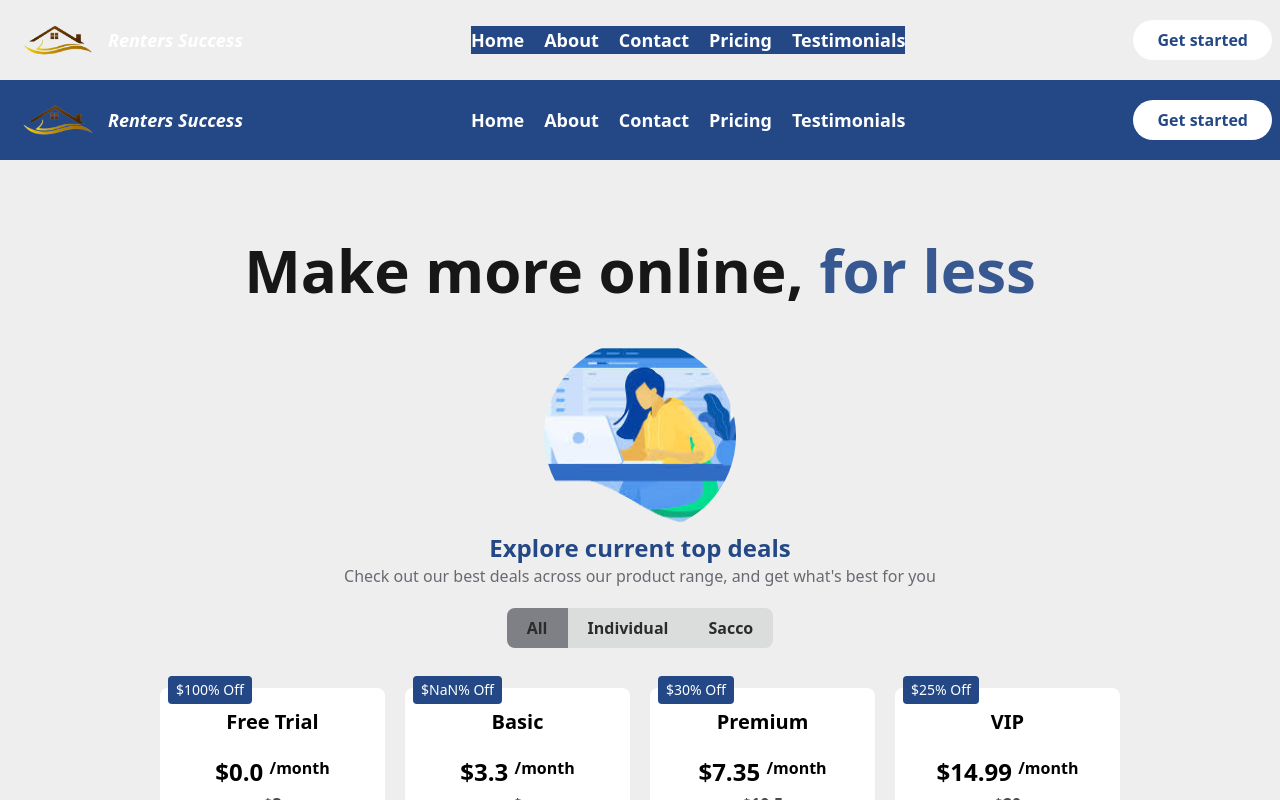
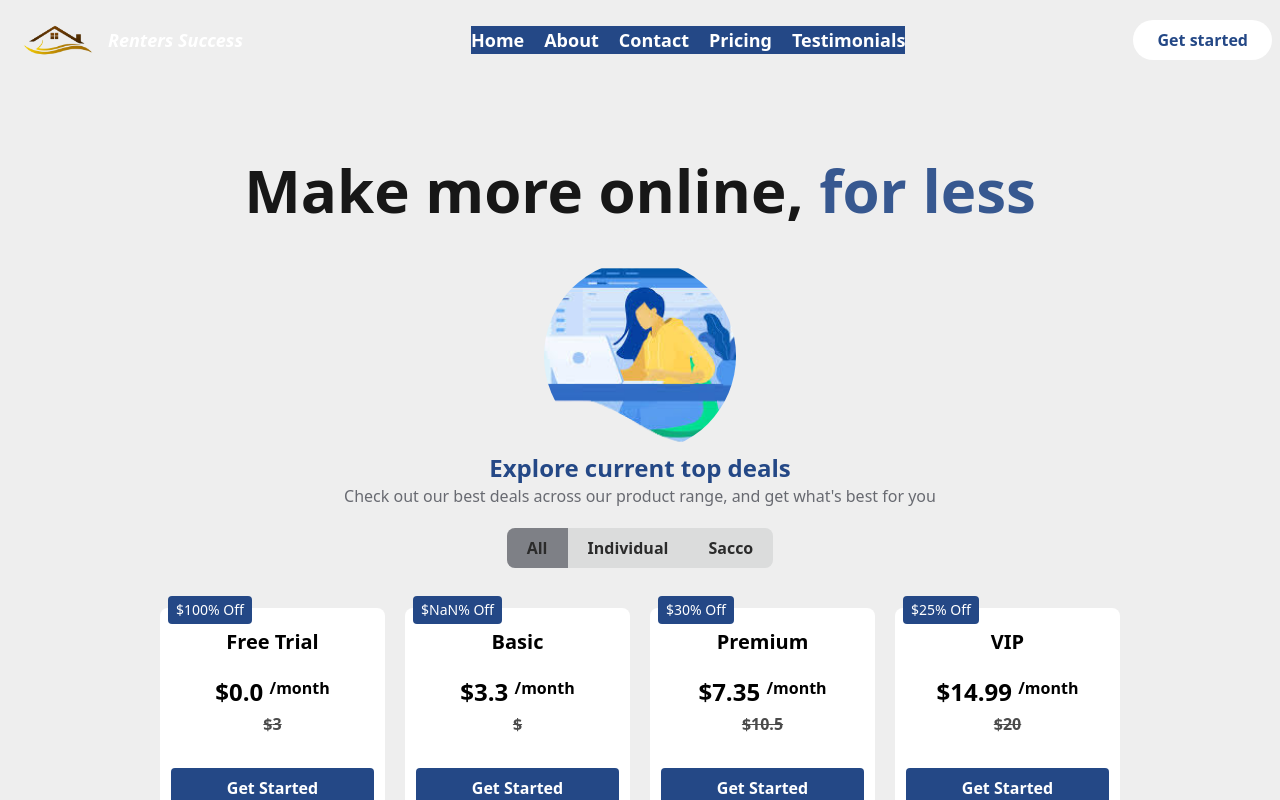
Before and after one commit to nimba005/ecommerce, a React (Create React App) app: page /pricing in a window 1280 px wide. Shown: the top 800 px of the page. Built offline with nearby package versions, Linux system fonts and the light colour scheme.

Commit message:
#Soheader issue solved

```diff
--- a/src/App.js
+++ b/src/App.js
@@ -1,5 +1,5 @@
 import React from 'react';
-import { BrowserRouter as Router, Route, Routes } from 'react-router-dom';
+import { Route, Routes } from 'react-router-dom';
 import Home from "./Components/Home/Home";
 import About from './Components/About/About';
 import Contact from './Components/Contact/Contact';
@@ -7,11 +7,9 @@ import Privacy from './Components/Privacy/Privacy';
 import Terms from './Components/Terms/Terms';
 import Pricing from './Components/Pricing/Pricing';
 import Testimonials from './Components/Testimonials/Testimonials';
-import { BASE_URL } from './Components/Config/Config';
-import Nav from './Components/Hero/Nav';
+import Nav from './Components/Hero/Nav'; // Import Nav component
 
 function App() {
-  console.log('Base URL:', BASE_URL);
   return (
     <>
       <Nav /> {/* Include Nav component here */}
--- a/src/Components/Contact/Contact.jsx
+++ b/src/Components/Contact/Contact.jsx
@@ -1,8 +1,6 @@
 import React from "react";
 import { Link } from "react-router-dom";
 import { HiOutlineArrowNarrowRight } from "react-icons/hi";
-import Nav from "../Hero/Nav";
-import { useState } from "react";
 
 const Contact = () => {
   return (
--- a/src/Components/Hero/Hero.jsx
+++ b/src/Components/Hero/Hero.jsx
@@ -1,14 +1,11 @@
 import React from "react";
 import { Link } from "react-router-dom";
 import image from "../../Assets/image.png";
-import Nav from "./Nav";
+
 
 const Hero = () => {
   return (
     <section className="hero flex-col bg-navColor relative" id="home">
-      {/* nav */}
-
-      <Nav />
 
       {/* hero */}
       <div className="mt-10 h-full pb-10 xl:pb-0 lg:px-5 md:mt-20">
--- a/src/Components/Pricing/Pricing.jsx
+++ b/src/Components/Pricing/Pricing.jsx
@@ -1,5 +1,5 @@
 import React from "react";
-import Nav from "../Hero/Nav";
+
 import { CgArrowLongRight } from "react-icons/cg";
 import image from "../../Assets/Blobs/blob.png";
 import { data, steps } from "./Data";
@@ -19,8 +19,7 @@ const Pricing = () => {
   return (
     <section>
       {/* nav */}
-      <div className="bg-stickyNav">
-        <Nav />
+      <div className="bg-stickyNav z-50">
       </div>
       <div className="flex flex-col max-w-screen-xl mx-auto my-5 text-center md:my-20">
         <h2 className="text-4xl px-2 font-semibold opacity-[0.9] md:px-0 md:text-6xl z-0">
--- a/webpack.config.js
+++ b/webpack.config.js
@@ -1,6 +1,7 @@
 const path = require('path');
 const webpack = require("webpack");
 const HtmlWebpackPlugin = require('html-webpack-plugin');
+const { type } = require('os');
 
 module.exports = {
   mode: 'development',  // Set the mode to development
@@ -31,7 +32,8 @@ module.exports = {
         ],
       },
       {
-        test: /\.(png|svg|jpg|jpeg|gif)$/i,
+        test: /\.(png|jpe?g|gif|svg)$/i,
+        type: 'asset/resource',  // Handle images assets
         use: [
           {
             loader: 'file-loader',
@@ -58,7 +60,6 @@ module.exports = {
             },
           },
         ],
-        type: 'asset/resource', // Handle images assets
       },
     ],
   },
```
Also changed, not shown: src/Components/Carousel/Carousel.jsx (line endings or trailing spaces), src/Components/Privacy/Privacy.jsx (line endings or trailing spaces), 46 other files (tests, documents, lock files or other folders).
